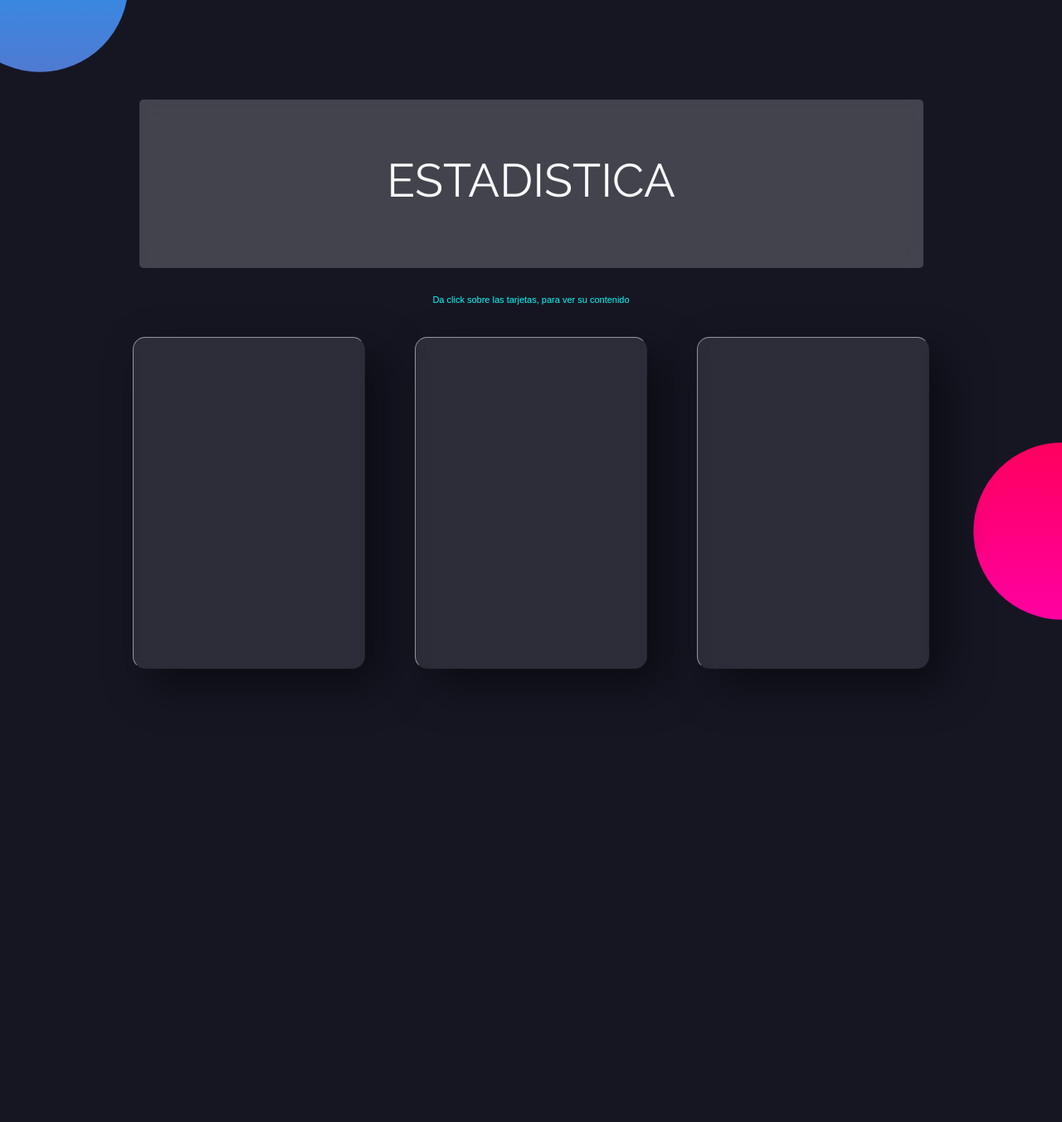
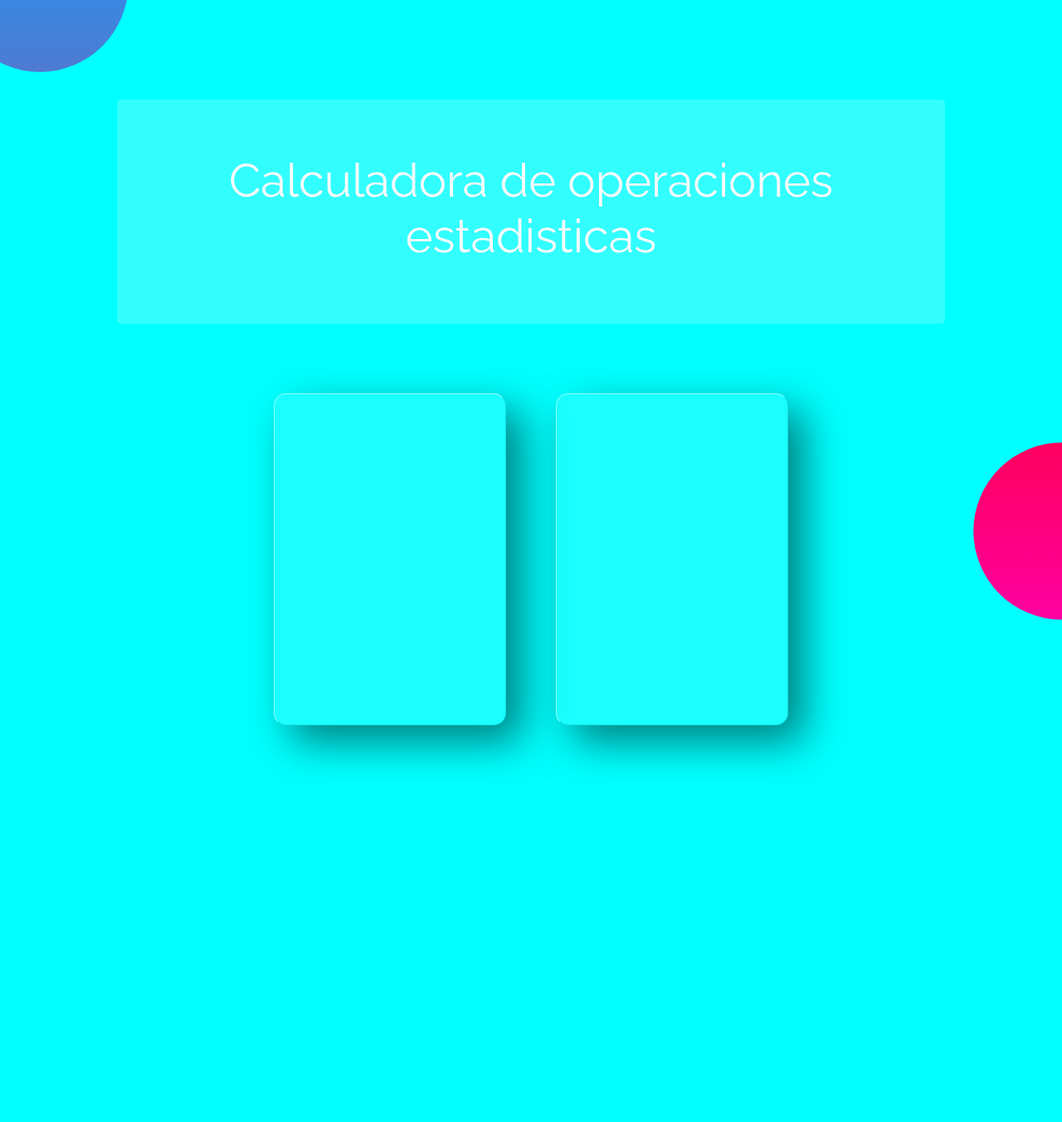
Before and after one commit to COLORBLUE1/Estadistica-page, a CodeIgniter 4 app: template app/Views/Dashboard/escritorio.php in a window 1280 px wide. Shown: the whole page at 83% size. Before the commit the page ends 814 px from the top, so only its background shows below. Run offline with PHP 8.4 and a stand-in for CodeIgniter, Linux system fonts and the light colour scheme; the template is opened without the code that fills it, so the values that code supplies are empty; some libraries are stand-ins or nearby versions.

```diff
--- a/app/Views/Dashboard/escritorio.php
+++ b/app/Views/Dashboard/escritorio.php
@@ -1,17 +1,11 @@
 <!--
-    TArjeta 1
-
-    {Historia
-    Teorema
-    Demostracin}
-
-    Tarjeta 2
+    Tarjeta 1
 
     {3 ejercicios y 1 de PVI
     Video tutorial explicativo}
 
 
-    Tarjeta 3
+    Tarjeta 2
 
     {Examen}
 
@@ -25,7 +19,7 @@
     <meta charset="UTF-8">
     <meta http-equiv="X-UA-Compatible" content="IE=edge">
     <meta name="viewport" content="width=device-width, initial-scale=1.0">
-    <title>OS-DATE</title>
+    <title>STATISTICAL STUDY</title>
     <link rel="stylesheet" href="styles.css">
 </head>
 
@@ -36,7 +30,7 @@
         <br><br>
         <div class='jumbotron' style="backdrop-filter: blur(10px);
     background-color:rgba(250, 250, 250, 0.2);  text-align:center; Width:90% ">
-            <h3 class='display-4 relawayStandart text-light shadow-sm'>ESTADISTICA
+            <h3 class='display-4 relawayStandart text-light shadow-sm'>Calculadora de operaciones estadisticas
             </h3>
         </div>
         </div>
@@ -44,16 +38,7 @@
  text-align:center;
  font-size:11px;">Da click sobre las tarjetas, para ver su contenido</h5>
         <div class="container">
-            <div class="card">
-                <div class="content">
-                    <h2>01</h2>
-                    <h3>Teoria</h3>
-                    <p> En este apartado podras encontrar diversos conceptos que ayudaran a entender el ecocistema de la estadistica y sus
-                        tipos.
-                    </p>
-                    <a href="carga_historia">Leer mas</a>
-                </div>
-            </div>
+
             <div class="card">
                 <div class="content">
                     <h2>02</h2>
@@ -254,8 +239,8 @@
     }
 
     body::-webkit-scrollbar-track {
-        background: #161623;
-        /* color of the tracking area */
+        background: aqua;
+        /* color de fondo pagina principal */
     }
 
     body::-webkit-scrollbar-thumb {
@@ -270,12 +255,11 @@
     }
 
     body {
-
         display: flex;
         justify-content: center;
         align-items: center;
         min-height: 100vh;
-        background: #161623;
+        background: aqua;
     }
 
     body::before {
```
